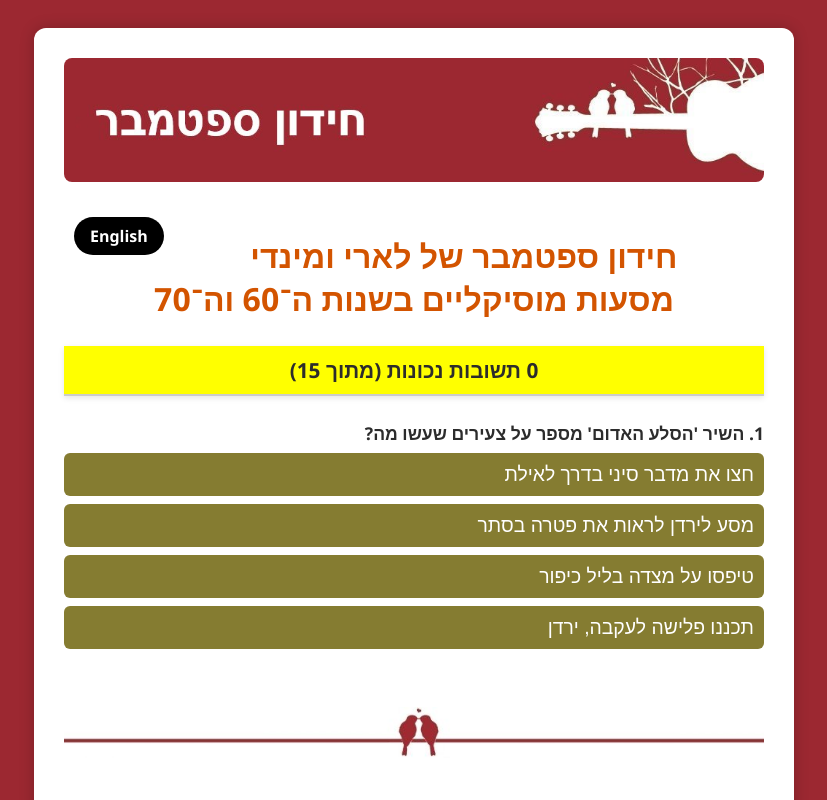
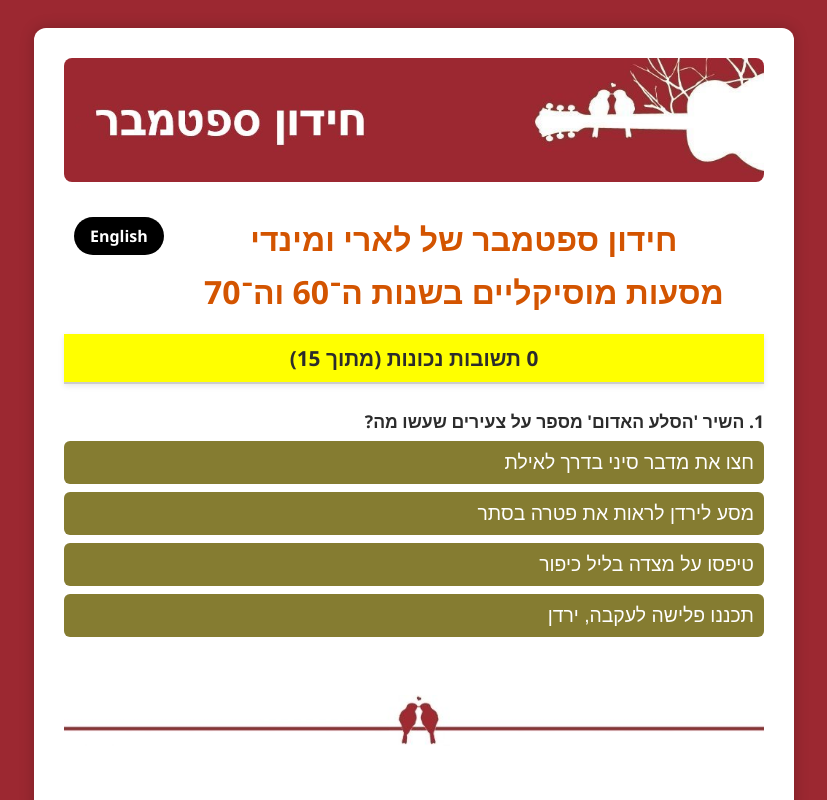
Before and after one commit to LarryMindy/09-2025QH, a plain HTML site: page index.html in a window 1280 px wide. Shown: the top 800 px of the page, without its empty margins (226-1053 px from the left). Drawn offline with Linux system fonts and the light colour scheme.

Commit message:
Update index.html

```diff
--- a/index.html
+++ b/index.html
@@ -21,10 +21,17 @@
       border-radius: 20px;
       text-decoration: none;
       font-weight: bold;
-      margin: 10px 0 20px 10px;
+      margin: 10px 0 40px 10px;
       float: left;
     }
     .language-switch:hover { background-color: #444; }
+     .title-block {
+      text-align: center;
+       margin-bottom: 20px;
+    }
+      .title-block h2 {
+       margin: 10px 0;
+    }
 
     .quiz-container {
       max-width: 700px;
@@ -157,7 +164,10 @@
 
     <a href="https://larrymindy.github.io/09-2025Q/" class="language-switch" target="_blank" rel="noopener noreferrer">English</a>
 
-    <h2>חידון ספטמבר של לארי ומינדי<br>מסעות מוסיקליים בשנות ה־60 וה־70</h2>
+  <div class="title-block">
+  <h2>חידון ספטמבר של לארי ומינדי</h2>
+  <h2>מסעות מוסיקליים בשנות ה־60 וה־70</h2>
+</div>
     <p id="score">0 תשובות נכונות (מתוך 15)</p>
     <div id="quiz"></div>
 
```
